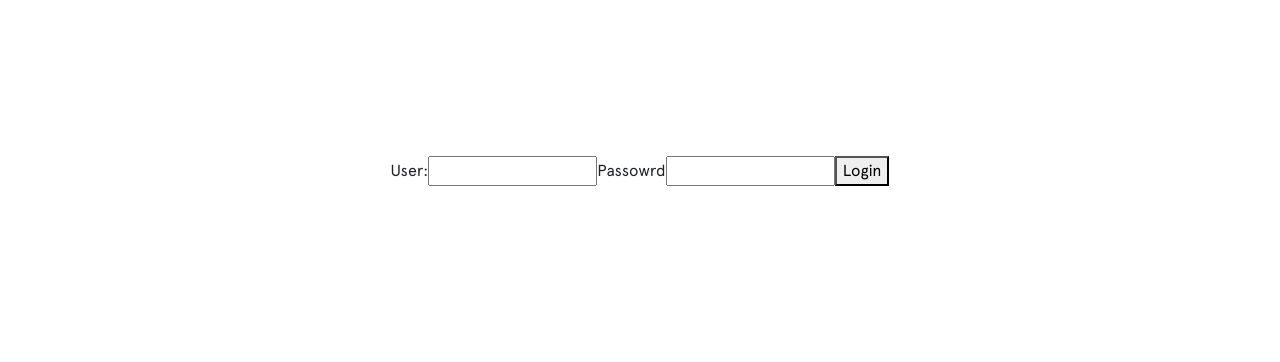
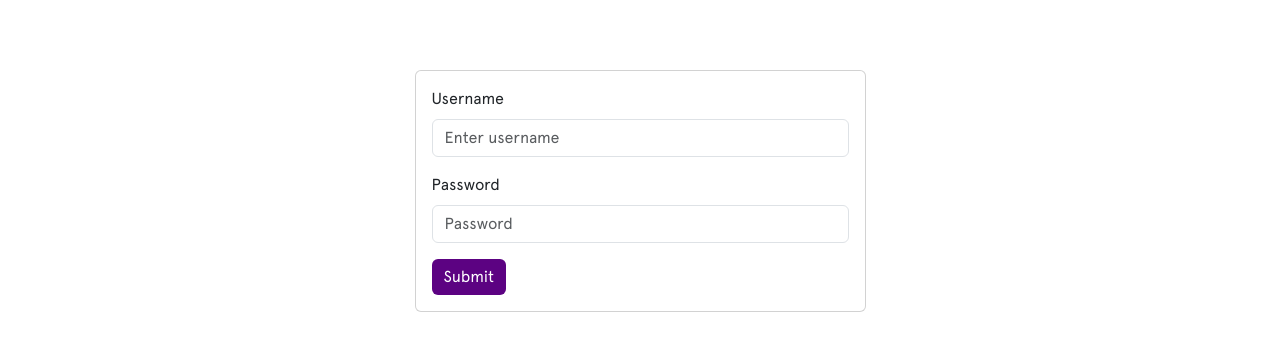
Before and after one commit to krsticzoran/real-estate-agency, a React (Create React App) app: page /login in a window 1280 px wide. Shown: the part 129-491 px from the top of the page. Built offline with nearby package versions, Linux system fonts and the light colour scheme; no server answers.

Commit message:
login page style

```diff
--- a/src/pages/login/LoginPage.tsx
+++ b/src/pages/login/LoginPage.tsx
@@ -1,6 +1,8 @@
 import React, { useState } from "react";
 import { Container } from "react-bootstrap";
 import "./login.css";
+import Button from "react-bootstrap/Button";
+import Form from "react-bootstrap/Form";
 
 const LoginPage = () => {
   const [formData, setFormData] = useState({ user: "", password: "" });
@@ -18,30 +20,49 @@ const LoginPage = () => {
 
   return (
     <div className="login-container">
-      <form onSubmit={handleSubmitform}>
-        <label htmlFor="user">
-          User:
-          <input
+      <div className="container">
+        <div className="row justify-content-center ">
+          <div className="col-lg-5">
+            <div className="card">
+              <div className="card-body">
+                <Form onSubmit={handleSubmitform} className="login-form">
+                  <Form.Group className="mb-3">
+                    <Form.Label htmlFor="user">Username</Form.Label>
+                    <Form.Control
                       type="text"
                       id="user"
                       name="user"
                       value={formData.user}
                       onChange={handleChange}
+                      placeholder="Enter username"
                     />
-        </label>
-        <label htmlFor="password">
-          Passowrd
-          <input
-            type="text"
+                  </Form.Group>
+
+                  <Form.Group className="mb-3">
+                    <Form.Label htmlFor="password">Password</Form.Label>
+                    <Form.Control
+                      type="password"
                       id="password"
                       name="password"
                       value={formData.password}
                       onChange={handleChange}
+                      placeholder="Password"
                     />
-        </label>
+                  </Form.Group>
 
-        <button type="submit">Login</button>
-      </form>
+                  <Button
+                    className="login-button"
+                    variant="primary"
+                    type="submit"
+                  >
+                    Submit
+                  </Button>
+                </Form>
+              </div>
+            </div>
+          </div>
+        </div>
+      </div>
     </div>
   );
 };
--- a/src/pages/login/login.css
+++ b/src/pages/login/login.css
@@ -1,6 +1,13 @@
 .login-container {
-  height: 75vh !important;
+  height: 80vh !important;
   display: flex;
   justify-content: center;
   align-items: center;
 }
+
+.login-button,
+.login-button:hover,
+.login-button:active {
+  background-color: #5c0282 !important;
+  border: none;
+}
```
Lines whose indentation alone changed are shown as unchanged.
